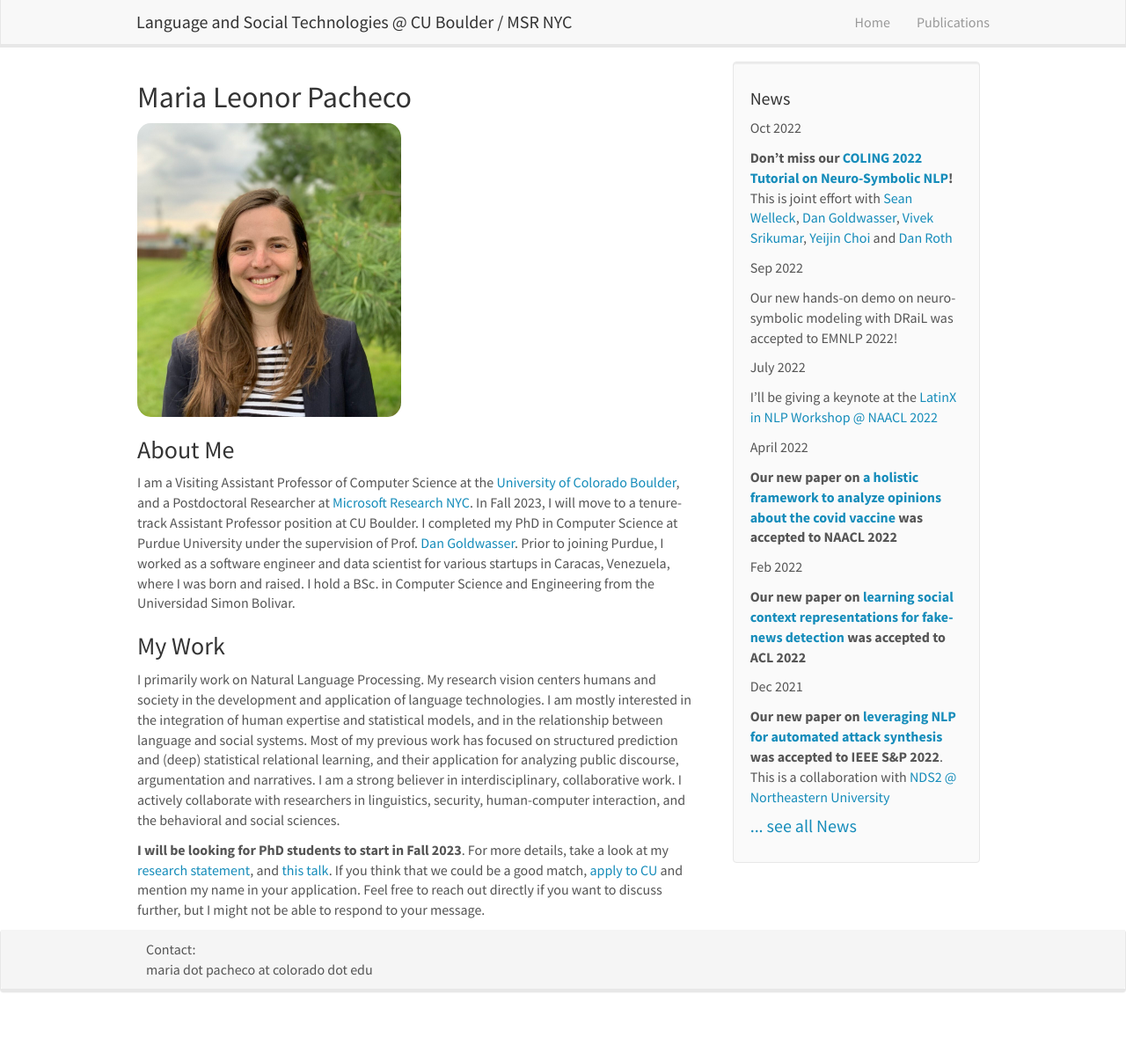
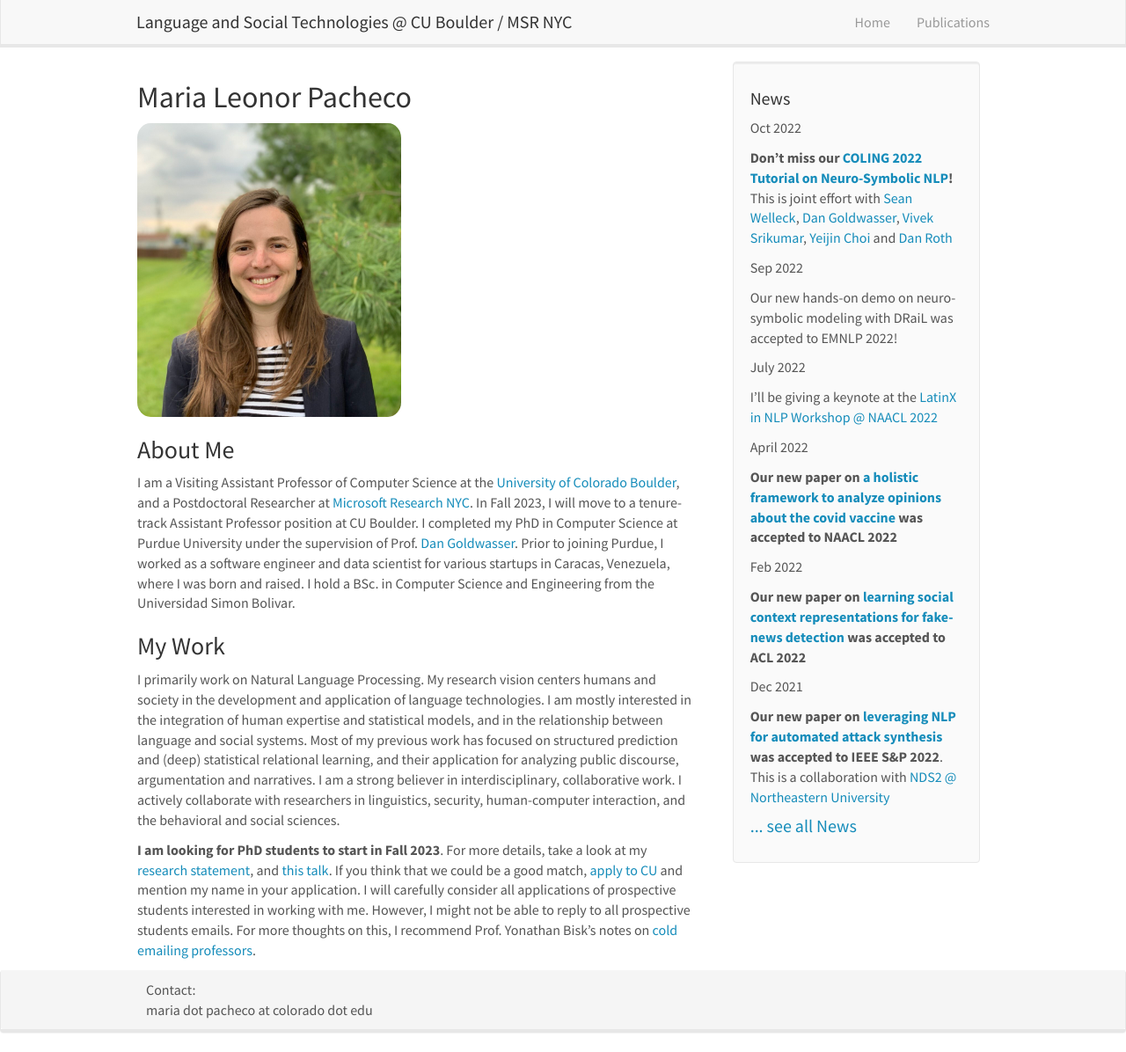
Before and after one commit to mlpacheco/mlpacheco.github.io, a Jekyll site: the page built from _pages/home.md, in a window 1280 px wide and 1196 px high. Shown: the whole window at 88% size. Built offline with Jekyll 4.4.1, drawn with Linux system fonts in a browser that asks for light colours; nearby versions of some CDN libraries.

Commit message:
Update home.md

```diff
--- a/_pages/home.md
+++ b/_pages/home.md
@@ -17,4 +17,4 @@ NYC](https://www.microsoft.com/en-us/research/lab/microsoft-research-new-york/).
 I primarily work on Natural Language Processing. My research vision centers humans and society in the development and application of language technologies. I am mostly interested in the integration of human expertise and statistical models, and in the relationship between language and social systems. Most of my previous work has focused on structured prediction and (deep) statistical relational learning, and their application for analyzing public discourse, argumentation and narratives. I am a strong believer in interdisciplinary, collaborative work. I actively collaborate with researchers in linguistics, security, human-computer interaction, and the behavioral and social sciences.
 
 
-**I will be looking for PhD students to start in Fall 2023**. For more details, take a look at my [research statement](https://mlpacheco.github.io/files/mlpacheco_research_statement.pdf), and [this talk](https://www.youtube.com/watch?v=MMDD9kgVKJA). If you think that we could be a good match, [apply to CU](https://www.colorado.edu/cs/admissions/graduate-admissions/how-apply) and mention my name in your application. Feel free to reach out directly if you want to discuss further, but I might not be able to respond to your message.
+**I am looking for PhD students to start in Fall 2023**. For more details, take a look at my [research statement](https://mlpacheco.github.io/files/mlpacheco_research_statement.pdf), and [this talk](https://www.youtube.com/watch?v=MMDD9kgVKJA). If you think that we could be a good match, [apply to CU](https://www.colorado.edu/cs/admissions/graduate-admissions/how-apply) and mention my name in your application. I will carefully consider all applications of prospective students interested in working with me. However, I might not be able to reply to all prospective students emails. For more thoughts on this, I recommend Prof. Yonathan Bisk's notes on [cold emailing professors](https://yonatanbisk.com/emailing_professors.html).
```
